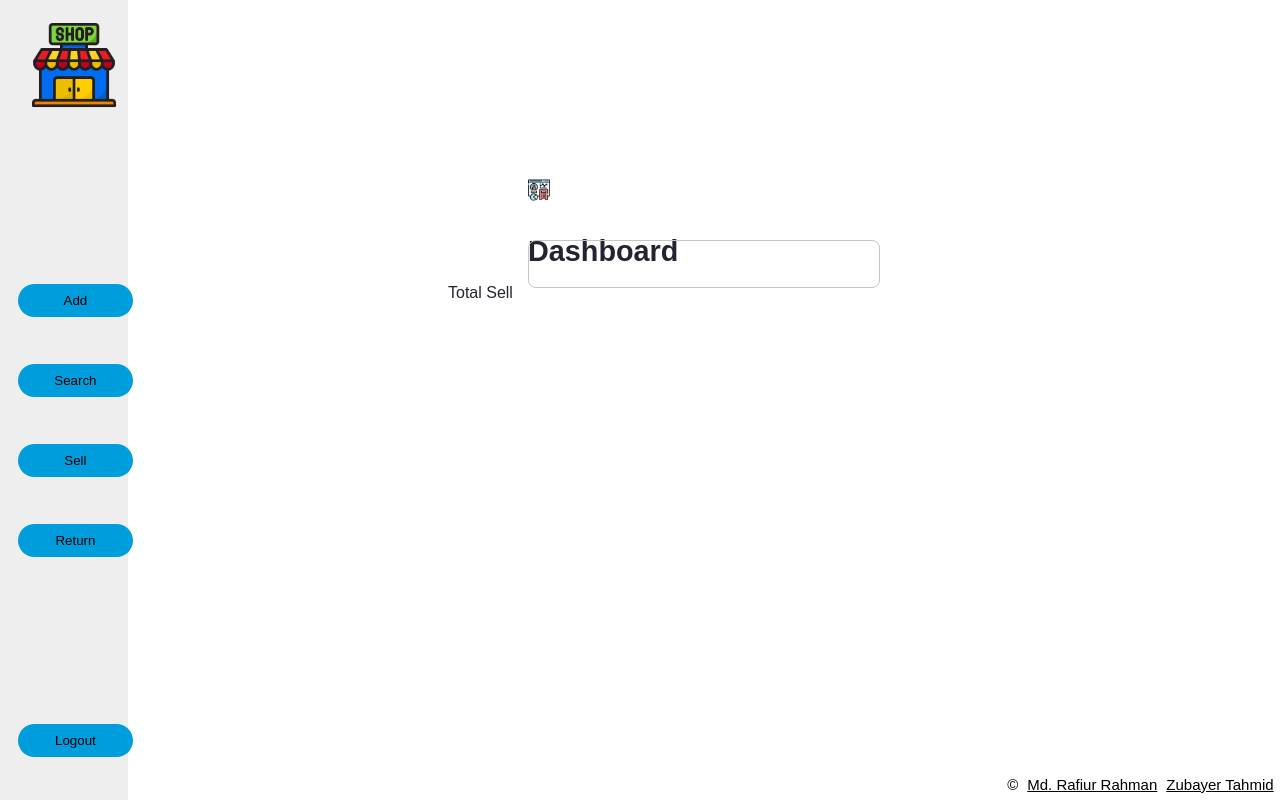
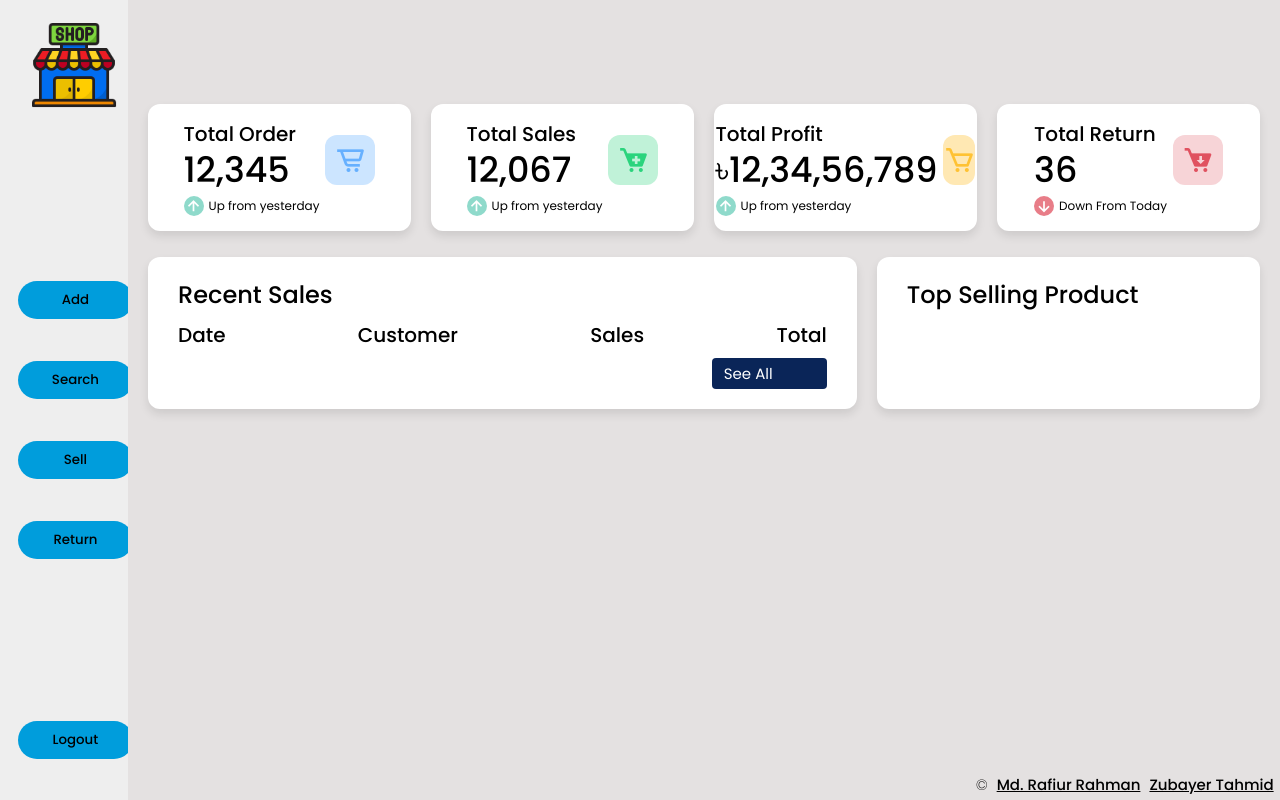
Before and after one commit to rr-uchchash360/Halkhata-The-Shop-Management-System, a PHP site: page /dashboard.html in a window 1280 px wide. Run offline with PHP 8.4, Linux system fonts and the light colour scheme.

Commit message:
Initial dashboard

```diff
--- a/dashboard.css
+++ b/dashboard.css
@@ -1,14 +1,28 @@
+/* Googlefont Poppins CDN Link */
+@import url('https://fonts.googleapis.com/css2?family=Poppins:wght@200;300;400;500;600;700&display=swap');
 *{
   margin: 0;
+  padding: 0;
   box-sizing: border-box;
-    font-family: sans-serif;
+  font-family: 'Poppins', sans-serif;
+}
+
+.home-section{
+  position: relative;
+  background: #e4e1e1;
+  min-height: 100vh;
+  width: calc(100% - 10%);
+  left: 10%;
+  transition: all 0.5s ease;
 }
 
 .navbar{
   position: absolute;
   width: 10%;
-    height: 100%;
+  min-height: 100vh;
   background: #EEEEEE;
+  left: 0%;
+  transition: all 0.5s ease;
 }
 
 .navbar-shop-logo{
@@ -112,51 +126,6 @@
   text-align: center;
 }
 
-.dashboard-label{
-    position: absolute;
-    width: 13.5%;
-    height: 60px;
-    left: 41.25%;
-    top: 20%;
-    font-family: 'Lato';
-    font-style: normal;
-    font-weight: 700;
-    font-size: 180%;
-    line-height: 60px;
-    color: #242331;
-}
-
-.total-sell-label{
-    position: absolute;
-    width: 150px;
-    height: 24px;
-    left: 35%;
-    top: 35%;
-    font-family: 'Lato';
-    font-style: normal;
-    font-weight: 400;
-    font-size: 16px;
-    line-height: 24px;
-    color: #242331;
-}
-
-.total-sell-output{
-    box-sizing: border-box;
-    display: flex;
-    flex-direction: column;
-    justify-content: center;
-    align-items: flex-start;
-    padding: 12px 16px;
-    gap: 4px;
-    position: absolute;
-    width: 27.5%;
-    height: 48px;
-    left: 41.25%;
-    top: 30%;
-    border: 1px solid #C5C5C5;
-    border-radius: 8px;
-}
-
 button{
   padding: 9px 25px;
   background-color: #009DDC;
@@ -176,6 +145,217 @@ button:hover{
   background-color: #00E000;
 }
 
+
+
+.home-section .home-content{
+  position: relative;
+  padding-top: 104px;
+}
+.home-content .overview-boxes{
+  display: flex;
+  align-items: center;
+  justify-content: space-between;
+  flex-wrap: wrap;
+  padding: 0 20px;
+  margin-bottom: 26px;
+}
+.overview-boxes .box{
+  display: flex;
+  align-items: center;
+  justify-content: center;
+  width: calc(100% / 4 - 15px);
+  background: #fff;
+  padding: 15px 14px;
+  border-radius: 12px;
+  box-shadow: 0 5px 10px rgba(0,0,0,0.1);
+}
+.overview-boxes .box-topic{
+  font-size: 20px;
+  font-weight: 500;
+}
+.home-content .box .number{
+  display: inline-block;
+  font-size: 35px;
+  margin-top: -6px;
+  font-weight: 500;
+}
+.home-content .box .indicator{
+  display: flex;
+  align-items: center;
+}
+.home-content .box .indicator i{
+  height: 20px;
+  width: 20px;
+  background: #8FDACB;
+  line-height: 20px;
+  text-align: center;
+  border-radius: 50%;
+  color: #fff;
+  font-size: 20px;
+  margin-right: 5px;
+}
+.box .indicator i.down{
+  background: #e87d88;
+}
+.home-content .box .indicator .text{
+  font-size: 12px;
+}
+.home-content .box .cart{
+  display: inline-block;
+  font-size: 32px;
+  height: 50px;
+  width: 50px;
+  background: #cce5ff;
+  line-height: 50px;
+  text-align: center;
+  color: #66b0ff;
+  border-radius: 12px;
+  margin: -15px 0 0 6px;
+}
+.home-content .box .cart.two{
+   color: #2BD47D;
+   background: #C0F2D8;
+ }
+.home-content .box .cart.three{
+   color: #ffc233;
+   background: #ffe8b3;
+ }
+.home-content .box .cart.four{
+   color: #e05260;
+   background: #f7d4d7;
+ }
+.home-content .total-order{
+  font-size: 20px;
+  font-weight: 500;
+}
+.home-content .sales-boxes{
+  display: flex;
+  justify-content: space-between;
+  /* padding: 0 20px; */
+}
+
+/* left box */
+.home-content .sales-boxes .recent-sales{
+  width: 65%;
+  background: #fff;
+  padding: 20px 30px;
+  margin: 0 20px;
+  border-radius: 12px;
+  box-shadow: 0 5px 10px rgba(0, 0, 0, 0.1);
+}
+.home-content .sales-boxes .sales-details{
+  display: flex;
+  align-items: center;
+  justify-content: space-between;
+}
+.sales-boxes .box .title{
+  font-size: 24px;
+  font-weight: 500;
+  /* margin-bottom: 10px; */
+}
+.sales-boxes .sales-details li.topic{
+  font-size: 20px;
+  font-weight: 500;
+}
+.sales-boxes .sales-details li{
+  list-style: none;
+  margin: 8px 0;
+}
+.sales-boxes .sales-details li a{
+  font-size: 18px;
+  color: #333;
+  font-size: 400;
+  text-decoration: none;
+}
+.sales-boxes .box .button{
+  width: 100%;
+  display: flex;
+  justify-content: flex-end;
+}
+.sales-boxes .box .button a{
+  color: #fff;
+  background: #0A2558;
+  padding: 4px 12px;
+  font-size: 15px;
+  font-weight: 400;
+  border-radius: 4px;
+  text-decoration: none;
+  transition: all 0.3s ease;
+}
+.sales-boxes .box .button a:hover{
+  background:  #0d3073;
+}
+
+/* Right box */
+.home-content .sales-boxes .top-sales{
+  width: 35%;
+  background: #fff;
+  padding: 20px 30px;
+  margin: 0 20px 0 0;
+  border-radius: 12px;
+  box-shadow: 0 5px 10px rgba(0, 0, 0, 0.1);
+}
+.sales-boxes .top-sales li{
+  display: flex;
+  align-items: center;
+  justify-content: space-between;
+  margin: 10px 0;
+}
+.sales-boxes .top-sales li a img{
+  height: 40px;
+  width: 40px;
+  object-fit: cover;
+  border-radius: 12px;
+  margin-right: 10px;
+  background: #333;
+}
+.sales-boxes .top-sales li a{
+  display: flex;
+  align-items: center;
+  text-decoration: none;
+}
+.sales-boxes .top-sales li .product,
+.price{
+  font-size: 17px;
+  font-weight: 400;
+  color: #333;
+}
+
+@media (max-width: 1150px) {
+  .home-content .sales-boxes{
+    flex-direction: column;
+  }
+  .home-content .sales-boxes .box{
+    width: 100%;
+    overflow-x: scroll;
+    margin-bottom: 30px;
+  }
+  .home-content .sales-boxes .top-sales{
+    margin: 0;
+  }
+}
+@media (max-width: 1000px) {
+  .overview-boxes .box{
+    width: calc(100% / 2 - 15px);
+    margin-bottom: 15px;
+  }
+}
+@media (max-width: 700px) {
+  .home-section nav .profile-details{
+    height: 50px;
+    min-width: 40px;
+  }
+  .home-content .sales-boxes .sales-details{
+    width: 560px;
+  }
+}
+@media (max-width: 400px) {
+  .home-section{
+    width: 100%;
+    left: 0;
+  }
+}
+
 .footer{
   font-family: 'Courier New', Courier, monospace;
   font-weight: 200;
--- a/dashboard.html
+++ b/dashboard.html
@@ -8,6 +8,11 @@
     <title>Dashboard</title>
     <link rel="stylesheet" href="dashboard.css">
     <link rel="icon" href="icons/dashboard.png" type="image/icon type">
+
+    <link href='https://unpkg.com/boxicons@2.0.7/css/boxicons.min.css' rel='stylesheet'>
+
+
+
 </head>
 
 <body>
@@ -21,7 +26,6 @@
     <div class="navbar-add-product-button">
       <a href='add.html'><button>Add</button></a>
     </div>
-
     <div class="navbar-search-product-button">
         <a href='search.html'><button>Search</button></a>
     </div>
@@ -39,7 +43,137 @@
   </div>
 
 
-    <div class="dashboard-label">
+  <section class="home-section">
+
+    <div class="home-content">
+      <div class="overview-boxes">
+        <div class="box">
+          <div class="right-side">
+            <div class="box-topic">Total Order</div>
+            <div class="number">12,345</div>
+            <div class="indicator">
+              <i class='bx bx-up-arrow-alt'></i>
+              <span class="text">Up from yesterday</span>
+            </div>
+          </div>
+          <i class='bx bx-cart-alt cart'></i>
+        </div>
+        <div class="box">
+          <div class="right-side">
+            <div class="box-topic">Total Sales</div>
+            <div class="number">12,067</div>
+            <div class="indicator">
+              <i class='bx bx-up-arrow-alt'></i>
+              <span class="text">Up from yesterday</span>
+            </div>
+          </div>
+          <i class='bx bxs-cart-add cart two' ></i>
+        </div>
+        <div class="box">
+          <div class="right-side">
+            <div class="box-topic">Total Profit</div>
+            <div class="number">৳12,34,56,789</div>
+            <div class="indicator">
+              <i class='bx bx-up-arrow-alt'></i>
+              <span class="text">Up from yesterday</span>
+            </div>
+          </div>
+          <i class='bx bx-cart cart three' ></i>
+        </div>
+        <div class="box">
+          <div class="right-side">
+            <div class="box-topic">Total Return</div>
+            <div class="number">36</div>
+            <div class="indicator">
+              <i class='bx bx-down-arrow-alt down'></i>
+              <span class="text">Down From Today</span>
+            </div>
+          </div>
+          <i class='bx bxs-cart-download cart four' ></i>
+        </div>
+      </div>
+
+      <div class="sales-boxes">
+        <div class="recent-sales box">
+          <div class="title">Recent Sales</div>
+          <div class="sales-details">
+            <ul class="details">
+              <li class="topic">Date</li>
+
+              <!-- Demo code for list adding... -->
+
+
+              <!-- <li><a href="#">02 Jan 2021</a></li>
+              <li><a href="#">02 Jan 2021</a></li> -->
+            </ul>
+            <ul class="details">
+              <li class="topic">Customer</li>
+
+              <!-- Demo code for list adding... -->
+
+              <!-- <li><a href="#">Rafiur</a></li>
+              <li><a href="#">Zubayer</a></li> -->
+            </ul>
+            <ul class="details">
+              <li class="topic">Sales</li>
+
+              <!-- Demo code for list adding... -->
+
+              <!-- <li><a href="#">Delivered</a></li>
+              <li><a href="#">Pending</a></li> -->
+            </ul>
+            <ul class="details">
+              <li class="topic">Total</li>
+
+              <!-- Demo code for list adding... -->
+
+              <!-- <li><a href="#">$204.98</a></li>
+              <li><a href="#">$24.55</a></li> -->
+            </ul>
+            </div>
+            <div class="button">
+              <a href="#">See All</a>
+            </div>
+        </div>
+        <div class="top-sales box">
+          <div class="title">Top Selling Product</div>
+          <ul class="top-sales-details">
+
+            <!-- Demo code for list adding... -->
+
+            <!-- <li>
+            <a href="#">
+              <span class="product">Vuitton Sunglasses</span>
+            </a>
+            <span class="price">$1107</span>
+          </li> -->
+
+          </ul>
+        </div>
+      </div>
+    </div>
+  </section>
+  <div class="footer">
+      <label>©</label>
+      <a href = https://github.com/rr-uchchash360>Md. Rafiur Rahman</a>
+      <a href = https://github.com/zubayertahmid>Zubayer Tahmid</a>
+  </div>
+
+</body>
+
+</html>
+
+
+
+
+
+
+
+
+
+
+
+<!-- <div class="dashboard-label">
         <img src="icons/dashboard.png" style="width: 22px;height: 22px;">
         <label>Dashboard</label>
     </div>
@@ -49,15 +183,4 @@
     </div>
     <div>
         <output type="text" class="total-sell-output">
-    </div>
-
-
-    <div class="footer">
-        <label>©</label>
-        <a href = https://github.com/rr-uchchash360>Md. Rafiur Rahman</a>
-        <a href = https://github.com/zubayertahmid>Zubayer Tahmid</a>
-    </div>
-
-</body>
-
-</html>
+    </div> -->
```
Lines whose indentation alone changed are shown as unchanged.
